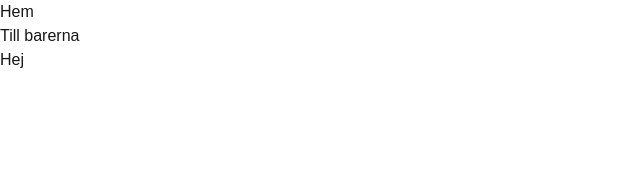
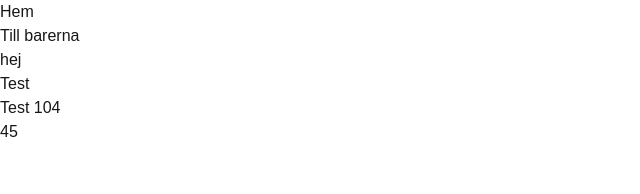
Before and after one commit to nickenickenicke/billig-bars, a Next.js app: page / in a window 1280 px wide. Shown: the top 194 px of the page, without its empty margins (0-640 px from the left). Built offline with nearby package versions, Linux system fonts and the light colour scheme.

Commit message:
Basic bar display

```diff
--- /dev/null
+++ b/src/app/components/BarsList.tsx
@@ -0,0 +1,16 @@
+'use client'
+
+import { useContext } from 'react'
+import { BarsContext } from '../contexts/BarsContext'
+import { BarsListItem } from './BarsListItem'
+
+export const BarsList = () => {
+  const { bars } = useContext(BarsContext)
+  return (
+    <ul>
+      {bars.map(bar => (
+        <BarsListItem key={bar.id} bar={bar} />
+      ))}
+    </ul>
+  )
+}
--- /dev/null
+++ b/src/app/components/BarsListItem.tsx
@@ -0,0 +1,15 @@
+import { Bar } from '@/models/Bar'
+
+interface BarsListItemProps {
+  bar: Bar
+}
+
+export const BarsListItem = ({ bar }: BarsListItemProps) => {
+  return (
+    <li>
+      <h2>{bar.name}</h2>
+      <p>{bar.address}</p>
+      <p>{bar.beer_price}</p>
+    </li>
+  )
+}
--- a/src/app/page.tsx
+++ b/src/app/page.tsx
@@ -1,3 +1,10 @@
+import { BarsList } from './components/BarsList'
+
 export default function Home() {
-  return <main>Hej</main>
+  return (
+    <main>
+      <h1>hej</h1>
+      <BarsList />
+    </main>
+  )
 }
```
